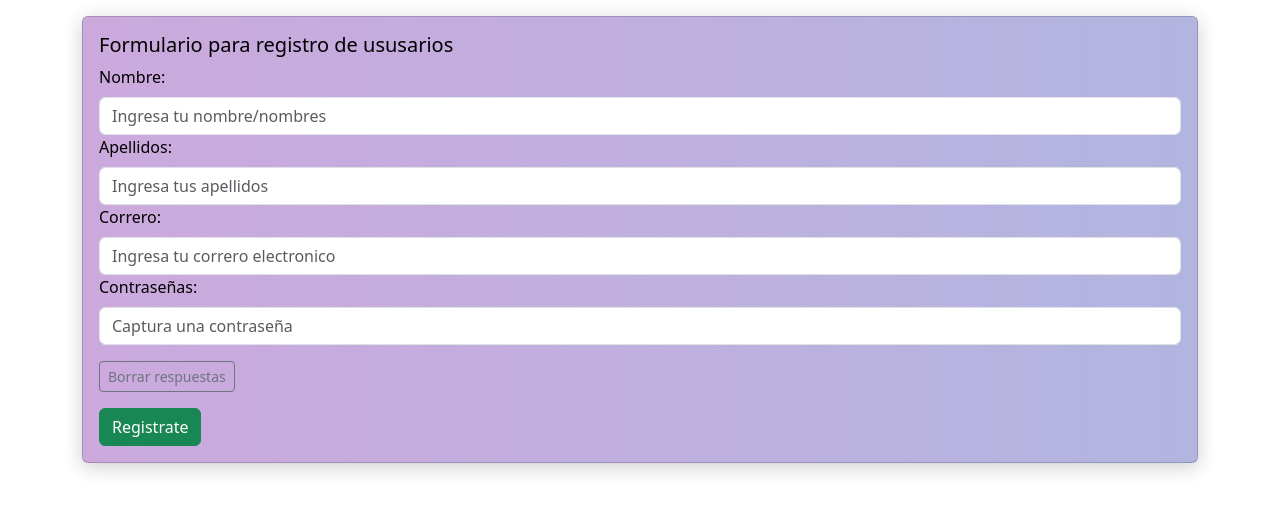
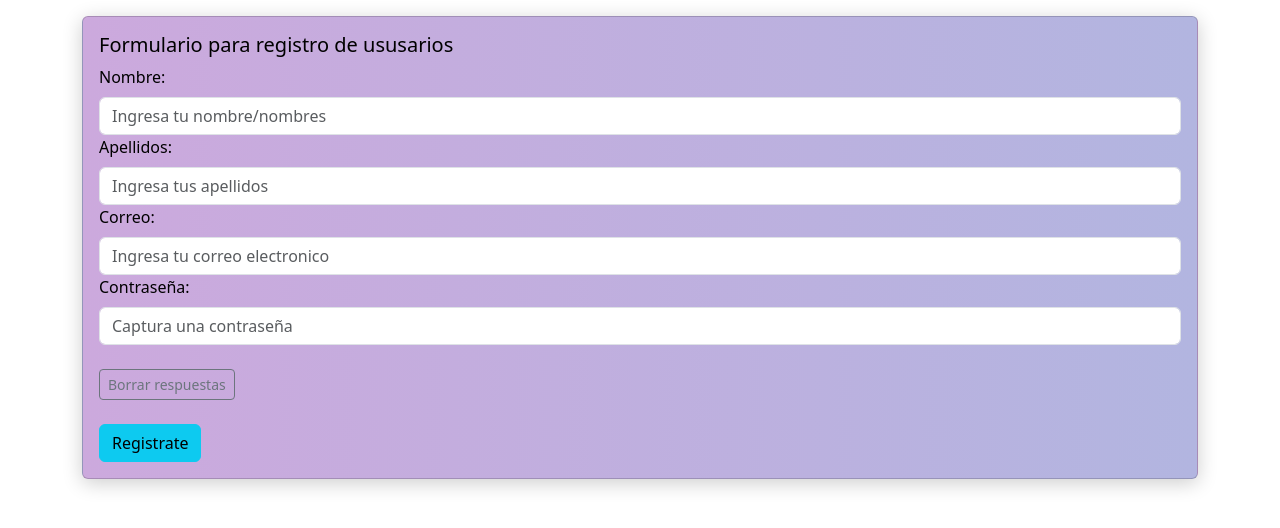
Before and after one commit to Alex-Elleon/formularios, a React (Create React App) app: page /Records in a window 1280 px wide. Shown: the top 528 px of the page. Built offline with nearby package versions, Linux system fonts and the light colour scheme.

Commit message:
Actualización

```diff
--- a/src/App.js
+++ b/src/App.js
@@ -3,7 +3,6 @@ import { useState } from "react";
 import { Card, Container, Form, Button } from "react-bootstrap";
 import LoadingButton from "./Log";
 import { useNavigate } from "react-router-dom";
-
 
 const App = () => {
   const title = "Login";
--- a/src/Cq.js
+++ b/src/Cq.js
@@ -142,17 +142,6 @@ export const Cq = () => {
           )
         })
       }
-              {
-              Cq.questions.map((i) => {
-                return(
-                Cq.questions.length !== 1 && (
-                    <OverlayTrigger overlay = {<Tooltip>Eliminar Opcion</Tooltip>}>
-                      <CloseButton onClick={() => deleteOption(i)}/>
-                    </OverlayTrigger>
-                  )
-                )
-                })
-                  }
 
       <Row>
         <Col>
--- a/src/Records.js
+++ b/src/Records.js
@@ -1,4 +1,4 @@
-import { Container, Card, Form, Button } from "react-bootstrap";
+import { Container, Card, Form, Button, Row } from "react-bootstrap";
 import{onChangeRegister, onClick, onSubmit} from "react"
 
 export const Records = ()=>{
@@ -17,15 +17,18 @@ return(
               <Form.Control onChangeRegister={onChangeRegister} placeholder="Ingresa tus apellidos" name="las_name" />
             </Form.Group>
             <Form.Group>
-              <Form.Label>Correro:</Form.Label>
-              <Form.Control onChangeRegister={onChangeRegister} placeholder="Ingresa tu correro electronico" type="email" name="email" />
+              <Form.Label>Correo:</Form.Label>
+              <Form.Control onChangeRegister={onChangeRegister} placeholder="Ingresa tu correo electronico" type="email" name="email" />
             </Form.Group>
             <Form.Group>
-              <Form.Label>Contraseñas:</Form.Label>
+              <Form.Label>Contraseña:</Form.Label>
               <Form.Control onChangeRegister={onChangeRegister} placeholder="Captura una contraseña" type="password" name="password" />
             </Form.Group>
-            <Button className="mt-3" variant="outline-secondary" size="sm" type="reset">Borrar respuestas</Button> <br />
-            <Button className="mt-3" variant="success" onClick={() => onSubmit()}>Registrate</Button>
+
+            <Button className="mt-4" variant="outline-secondary" size="sm" type="reset">Borrar respuestas</Button>
+            <br/>
+            <Button className="mt-4" variant="info" onClick={() => onSubmit()}>Registrate</Button>
+
           </Form>
         </Card.Body>
       </Card>
```
Also changed, not shown: src/Records.css (added).
